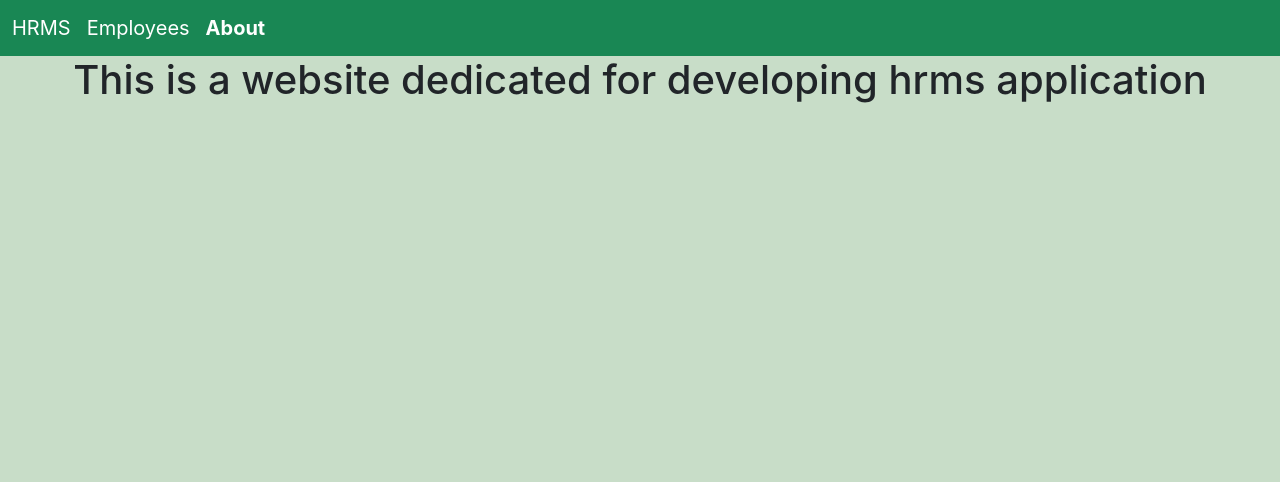
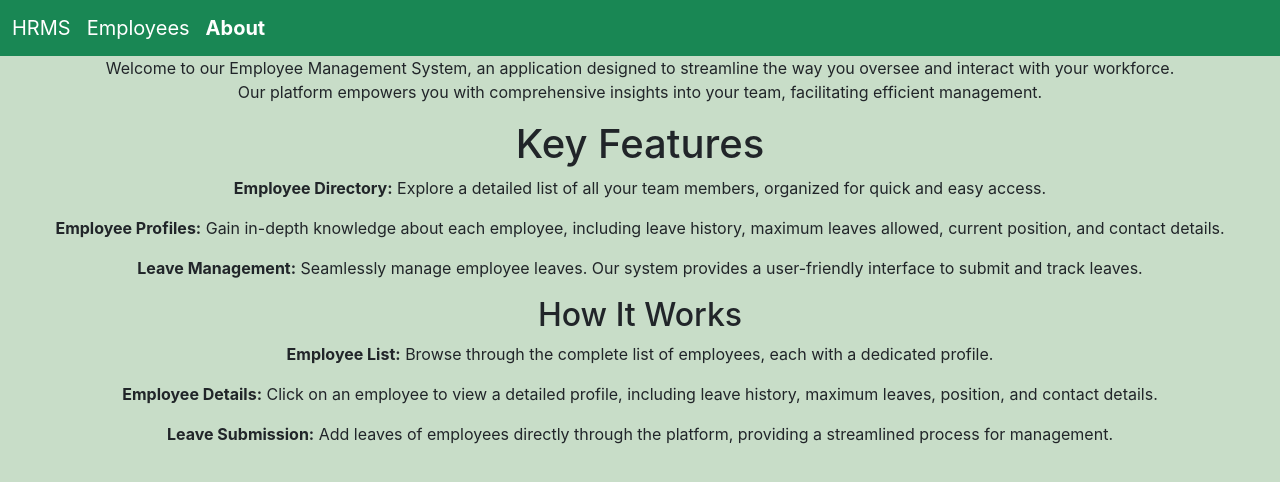
Before and after one commit to Althaf-S/hrms_frontend_react, a React (Create React App) app: page /about in a window 1280 px wide. Shown: the top 482 px of the page. Built offline with nearby package versions, Linux system fonts and the light colour scheme.

Commit message:
Edits About page

```diff
--- a/src/components/about/about.js
+++ b/src/components/about/about.js
@@ -1,7 +1,43 @@
 export default function About(){
     return(
     <div>
-        <h1>This is a website dedicated for developing hrms application</h1>
-    </div>
+        <p>
+        Welcome to our Employee Management System, an application designed to streamline the way you oversee and interact with your workforce. <br/>Our platform empowers you with comprehensive insights into your team, facilitating efficient management.
+        </p>
+
+<h1>Key Features</h1>
+<p>
+<p>
+<strong>Employee Directory:</strong> Explore a detailed list of all your team members, organized for quick and easy access.
+</p>
+<p>
+<strong>Employee Profiles:</strong> Gain in-depth knowledge about each employee, including leave history, maximum leaves allowed, current position, and contact details.
+</p>
+<p>
+
+<strong>Leave Management:</strong> Seamlessly manage employee leaves. Our system provides a user-friendly interface to submit and track leaves.
+</p>
+</p>
+
+<h2>How It Works</h2>
+
+<p>
+    <p>
+<strong>Employee List:</strong> Browse through the complete list of employees, each with a dedicated profile.
+</p>
+<p>
+<strong>Employee Details:</strong> Click on an employee to view a detailed profile, including leave history, maximum leaves, position, and contact details.
+</p>
+<p>
+<strong>Leave Submission:</strong> Add leaves of employees directly through the platform, providing a streamlined process for management.
+</p>
+
+</p>
+
+</div>
+
+
+
+
     )
 }
```
